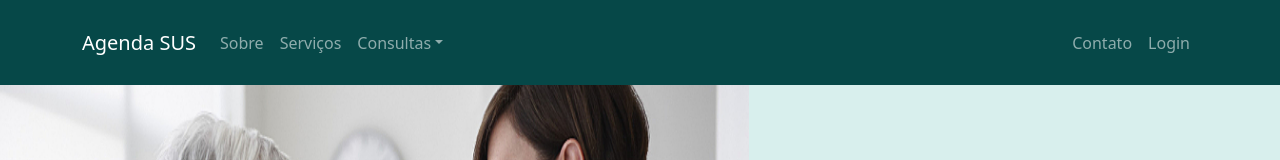
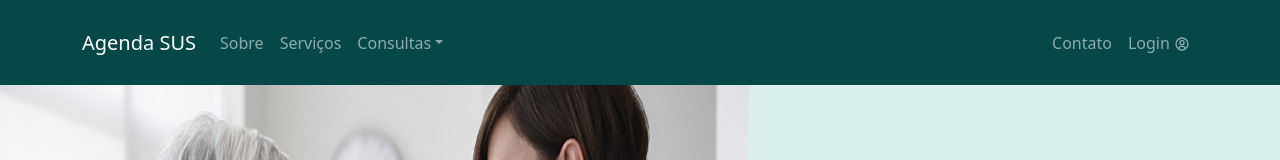
Before and after one commit to brwnalima/AgendaSUS, a React (Vite) app in the folder CONSULTORIO/: page / in a window 1280 px wide. Shown: the top 160 px of the page. Built offline with nearby package versions, Linux system fonts and the light colour scheme.

Commit message:
icon user

```diff
--- a/CONSULTORIO/package.json
+++ b/CONSULTORIO/package.json
@@ -11,6 +11,7 @@
   "dependencies": {
     "react": "^18.2.0",
     "react-dom": "^18.2.0",
+    "react-icons": "^4.7.1",
     "react-router-dom": "^6.8.2"
   },
   "devDependencies": {
--- a/CONSULTORIO/src/components/navbar/Navbar.jsx
+++ b/CONSULTORIO/src/components/navbar/Navbar.jsx
@@ -4,6 +4,7 @@ import Navbar from 'react-bootstrap/Navbar';
 import NavDropdown from 'react-bootstrap/NavDropdown';
 import 'bootstrap/dist/css/bootstrap.min.css';
 import './Navbar.css'
+import { BiUserCircle } from 'react-icons/bi'
 
 function Menu() {
   return (
@@ -22,7 +23,7 @@ function Menu() {
           <Nav>
             <Nav.Link href="/#contato">Contato</Nav.Link>
             <Nav.Link eventKey={2} href="/login">
-              Login
+              Login <BiUserCircle/>
             </Nav.Link>
           </Nav>
         </Navbar.Collapse>
```
Also changed, not shown: 1 other file (tests, documents, lock files or other folders).
